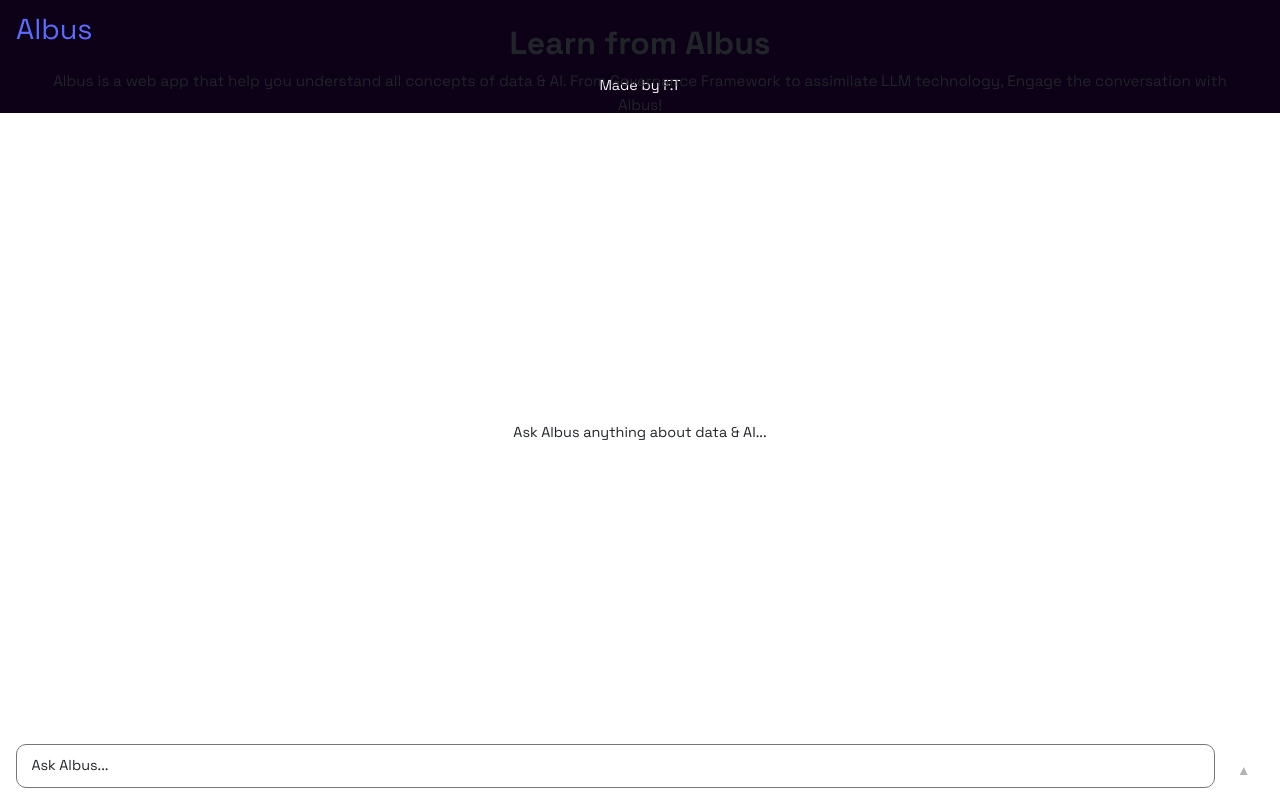
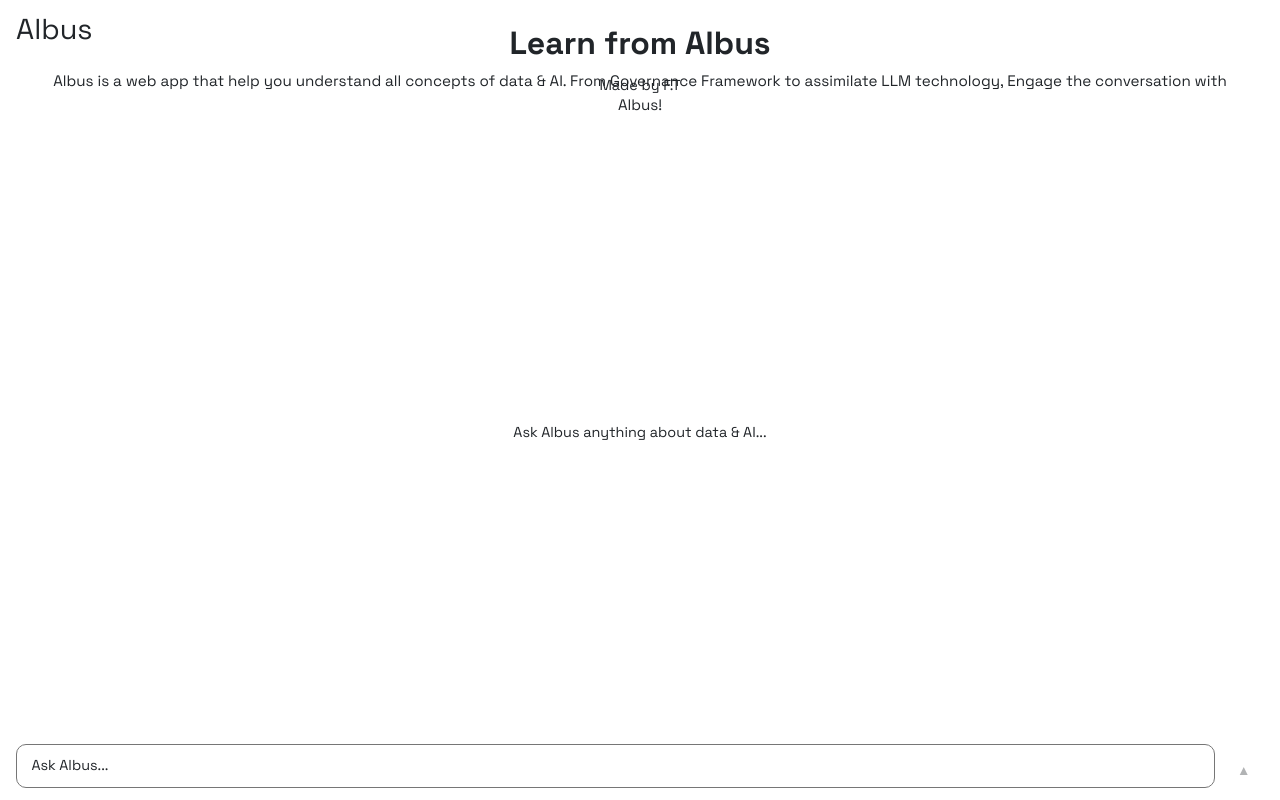
Before and after one commit to flohms18/vue-api-draft, a Vue app: page / in a window 1280 px wide. Built offline with nearby package versions, Linux system fonts and the light colour scheme.

Commit message:
New Changes

```diff
--- a/src/Footer.vue
+++ b/src/Footer.vue
@@ -9,7 +9,7 @@
 
 <style scoped>
 .footer {
-  background-color: #0c0116;
+  background-color: var(--primary-color);
   display: flex;
   justify-content: center;
   align-items: center;
@@ -18,7 +18,7 @@
 }
 
 .footer-text {
-  color: #f8f9fa;
+  color: var(--white-color);
   margin: 0;
   font-size: 0.9rem;
 }
--- a/src/Header.vue
+++ b/src/Header.vue
@@ -13,18 +13,18 @@
 
 <style scoped>
 nav {
-  background-color: #0c0116;
+  background-color: var(--primary-color);
 }
 
 .brand {
-  color: #5c6bff;
+  color: var(--secondary-color);
   text-decoration: none;
   font-size: 1.8rem;
   padding-left: 1rem;
 }
 
 .brand:hover {
-  color: #5c6bff;
+  color: var(--secondary-color);
   text-decoration: none;
 }
 </style>
```
